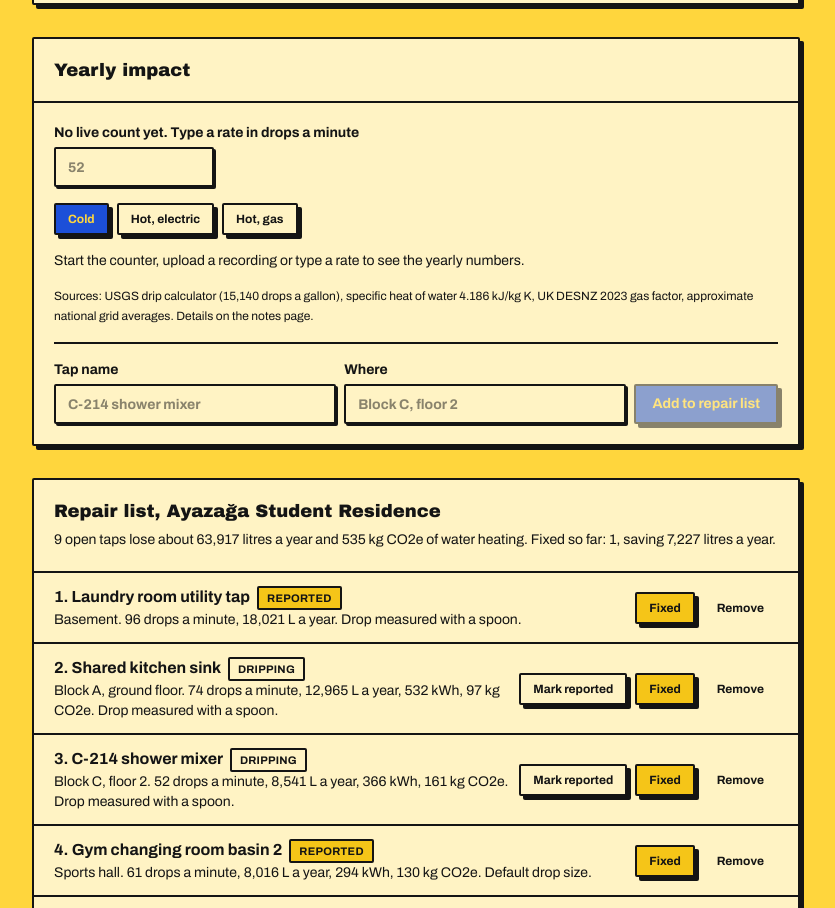
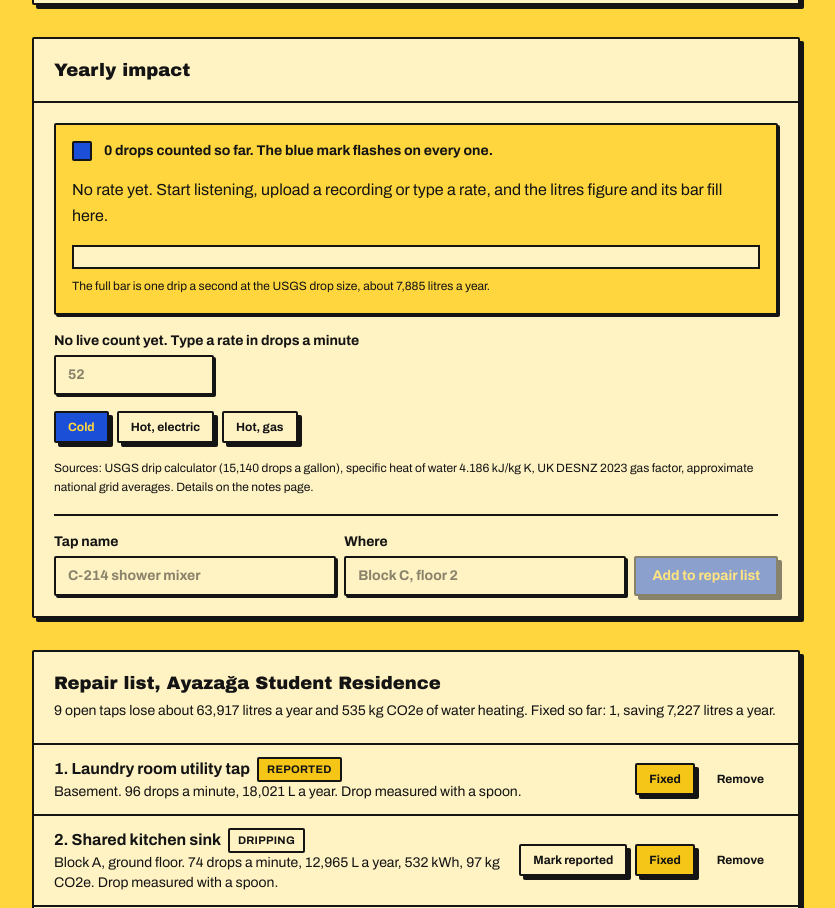
Before and after one commit to mericcintosun/guttora, a Next.js app: page /play in a window 1280 px wide. Shown: the part 1140-2048 px from the top of the page, without its empty margins (224-1059 px from the left). Built offline with nearby package versions, Linux system fonts and the light colour scheme.

Commit message:
feat(play): impact figure tweens litres and bar, drop mark flashes per drop

```diff
--- /dev/null
+++ b/components/impact-figure.tsx
@@ -0,0 +1,191 @@
+"use client";
+
+import { useRef } from "react";
+import gsap from "gsap";
+import { useGSAP } from "@gsap/react";
+import { annualLitres, DEFAULT_ML_PER_DROP, fmt } from "@/lib/impact";
+
+gsap.registerPlugin(useGSAP);
+
+export type ImpactFigureState = "idle" | "warming" | "regular" | "irregular" | "quiet" | "typed";
+
+export interface ImpactFigureProps {
+  count: number;
+  state: ImpactFigureState;
+  litres: number | null;
+  kwh: number | null;
+  kgCo2e: number | null;
+  mlPerDrop: number;
+}
+
+/** The full bar: one drip a second at the USGS drop size. */
+const FULL_BAR_LITRES = annualLitres(60, DEFAULT_ML_PER_DROP);
+
+const MOTION = "(prefers-reduced-motion: no-preference)";
+const REDUCE = "(prefers-reduced-motion: reduce)";
+
+type Branch = "error" | "loading" | "empty" | "zero" | "figure";
+
+function branchOf(state: ImpactFigureState, litres: number | null): Branch {
+  if (state === "irregular" || (litres !== null && !Number.isFinite(litres))) return "error";
+  if (state === "warming") return "loading";
+  if (litres === null || state === "idle") return "empty";
+  if (state === "quiet" || litres === 0) return "zero";
+  return "figure";
+}
+
+interface Shown {
+  litres: number;
+  ratio: number;
+  kwh: number;
+  co2: number;
+}
+
+type MM = ReturnType<typeof gsap.matchMedia>;
+
+// Kit signature 3 (K2 gsap): the yearly litres figure and its bar tween together from
+// the previous value whenever the rate or the drop size changes, and the drop mark
+// flashes on every counted drop. React always renders the final numbers, so server
+// HTML and a JavaScript-off page show the true value; GSAP only animates toward it.
+export function ImpactFigure({ count, state, litres, kwh, kgCo2e, mlPerDrop }: ImpactFigureProps) {
+  const rootRef = useRef<HTMLDivElement>(null);
+  const markRef = useRef<HTMLSpanElement>(null);
+  const barRef = useRef<HTMLDivElement>(null);
+  const litresRef = useRef<HTMLSpanElement>(null);
+  const kwhRef = useRef<HTMLElement>(null);
+  const co2Ref = useRef<HTMLElement>(null);
+  const shownRef = useRef<Shown>({ litres: 0, ratio: 0, kwh: 0, co2: 0 });
+  const prevCountRef = useRef<number>(count);
+  const figureMmRef = useRef<MM | null>(null);
+  const markMmRef = useRef<MM | null>(null);
+
+  const branch = branchOf(state, litres);
+  const showFigure = branch === "figure" && litres !== null;
+  const showEnergy = showFigure && kwh !== null && kgCo2e !== null;
+  const target: Shown = {
+    litres: showFigure ? litres : 0,
+    ratio: showFigure ? Math.min(1, Math.max(0, litres / FULL_BAR_LITRES)) : 0,
+    kwh: showEnergy ? kwh : 0,
+    co2: showEnergy ? kgCo2e : 0,
+  };
+
+  // Figure and bar: one timeline from the last shown value to the new one.
+  useGSAP(
+    () => {
+      // Snapshot what is on screen first, then drop the previous run (its listeners and
+      // its tween). The new timeline starts from that snapshot, so the climb never jumps back.
+      const from: Shown = { ...shownRef.current };
+      const to: Shown = { ...target };
+      figureMmRef.current?.revert();
+      const mm = gsap.matchMedia();
+      figureMmRef.current = mm;
+
+      const write = (v: Shown) => {
+        if (litresRef.current) litresRef.current.textContent = fmt(v.litres);
+        if (kwhRef.current) kwhRef.current.textContent = fmt(v.kwh);
+        if (co2Ref.current) co2Ref.current.textContent = fmt(v.co2);
+        shownRef.current = { ...v };
+      };
+
+      mm.add(MOTION, () => {
+        const proxy: Shown = { ...from };
+        write(proxy);
+        const tl = gsap.timeline({ defaults: { duration: 0.9, ease: "power2.out" } });
+        if (barRef.current) tl.fromTo(barRef.current, { scaleX: from.ratio }, { scaleX: to.ratio }, 0);
+        tl.to(proxy, { ...to, onUpdate: () => write(proxy) }, 0);
+      });
+
+      // Reduced motion: the final values, set at once, no tween.
+      mm.add(REDUCE, () => {
+        const proxy: Shown = { ...from };
+        gsap.set(proxy, { ...to });
+        if (barRef.current) gsap.set(barRef.current, { scaleX: to.ratio });
+        write(proxy);
+      });
+    },
+    { scope: rootRef, dependencies: [target.litres, target.ratio, target.kwh, target.co2, branch] }
+  );
+
+  // Drop mark: a short scale flash on every new counted drop.
+  useGSAP(
+    () => {
+      const prev = prevCountRef.current;
+      prevCountRef.current = count;
+      if (count <= prev || !markRef.current) return;
+      markMmRef.current?.revert();
+      const mm = gsap.matchMedia();
+      markMmRef.current = mm;
+      const mark = markRef.current;
+      mm.add(MOTION, () => {
+        gsap.fromTo(mark, { scale: 1.4 }, { scale: 1, duration: 0.25, ease: "power2.out" });
+      });
+      // Reduced motion: no flash, the mark stays at its resting size.
+      mm.add(REDUCE, () => {
+        gsap.set(mark, { scale: 1 });
+      });
+    },
+    { scope: rootRef, dependencies: [count] }
+  );
+
+  return (
+    <div ref={rootRef} className="space-y-4 rounded-sm border-2 border-border bg-background p-4 shadow-hard-sm">
+      <div className="flex items-center gap-3">
+        <span ref={markRef} aria-hidden="true" className="inline-block h-5 w-5 shrink-0 rounded-sm border-2 border-border bg-primary" />
+        <p className="text-sm font-bold">
+          {count === 1 ? "1 drop counted so far." : `${count} drops counted so far.`} The blue mark flashes on every one.
+        </p>
+      </div>
+
+      {showFigure ? (
+        <div className="space-y-2 leading-relaxed">
+          <p className="font-display text-2xl leading-tight sm:text-3xl">
+            This tap loses{" "}
+            <span ref={litresRef} className="tabular-nums text-primary">
+              {fmt(target.litres)}
+            </span>{" "}
+            litres a year.
+          </p>
+          <p className="text-sm">Counted at {fmt(mlPerDrop, 2)} mL a drop.</p>
+          {showEnergy ? (
+            <p>
+              Heating that water takes{" "}
+              <strong ref={kwhRef} className="tabular-nums">
+                {fmt(target.kwh)}
+              </strong>{" "}
+              kWh a year, about{" "}
+              <strong ref={co2Ref} className="tabular-nums">
+                {fmt(target.co2)}
+              </strong>{" "}
+              kg CO2e.
+            </p>
+          ) : null}
+        </div>
+      ) : branch === "error" ? (
+        <p className="font-bold text-warn leading-relaxed">
+          The room is too noisy for a steady rate, so there is no yearly figure. Move closer or turn off the fan.
+        </p>
+      ) : branch === "loading" ? (
+        <p className="leading-relaxed">Counting. The yearly figure appears after five drops.</p>
+      ) : branch === "zero" ? (
+        <p className="font-bold leading-relaxed">No regular drip. Yearly loss: 0 L.</p>
+      ) : (
+        <p className="leading-relaxed">
+          No rate yet. Start listening, upload a recording or type a rate, and the litres figure and its bar fill here.
+        </p>
+      )}
+
+      <div>
+        <div
+          className="h-6 w-full overflow-hidden border-2 border-border bg-card"
+          role="img"
+          aria-label={`Yearly loss bar, ${Math.round(target.ratio * 100)}% of one drip a second`}
+        >
+          <div ref={barRef} className="h-full origin-left bg-primary" style={{ transform: `scaleX(${target.ratio})` }} />
+        </div>
+        <p className="mt-2 text-xs leading-relaxed">
+          The full bar is one drip a second at the USGS drop size, about {fmt(FULL_BAR_LITRES)} litres a year.
+        </p>
+      </div>
+    </div>
+  );
+}
--- a/components/play-workbench.tsx
+++ b/components/play-workbench.tsx
@@ -2,6 +2,7 @@
 
 import { useState } from "react";
 import { DripListener } from "@/components/drip-listener";
+import { ImpactFigure, type ImpactFigureState } from "@/components/impact-figure";
 import { RepairList } from "@/components/repair-list";
 import { RouteSkeleton } from "@/components/route-states";
 import { useRepairList } from "@/components/use-repair-list";
@@ -59,6 +60,7 @@ export function PlayWorkbench({ residence, gridFactors, defaultGridCode, resetOn
       ? computeImpact({ dripsPerMinute: rate, mlPerDrop, measuredDrop: spoonDrops !== null, heater, deltaT: dT, gridCode })
       : null;
   const count = stats?.count ?? 0;
+  const figureState: ImpactFigureState = stats?.state ?? (typed > 0 ? "typed" : "idle");
 
   // One measurement, one row: the same inputs and the same drop count give the same key,
   // so a double click or a repeat press adds nothing (addTapOnce in lib/store.ts).
@@ -159,6 +161,16 @@ export function PlayWorkbench({ residence, gridFactors, defaultGridCode, resetOn
           <CardTitle>Yearly impact</CardTitle>
         </CardHeader>
         <CardContent className="space-y-4">
+          {/* DEMO step 3: kit signature 3, the litres figure and its bar tween together. */}
+          <ImpactFigure
+            count={count}
+            state={figureState}
+            litres={impact?.litres ?? null}
+            kwh={heater !== "none" && impact ? impact.kwh : null}
+            kgCo2e={heater !== "none" && impact ? impact.kgCo2e : null}
+            mlPerDrop={mlPerDrop}
+          />
+
           {liveRate === null ? (
             <label className="block text-sm font-bold">
               No live count yet. Type a rate in drops a minute
@@ -214,9 +226,7 @@ export function PlayWorkbench({ residence, gridFactors, defaultGridCode, resetOn
                 </>
               )}
             </div>
-          ) : (
-            <p className="text-sm">Start the counter, upload a recording or type a rate to see the yearly numbers.</p>
-          )}
+          ) : null}
 
           <p className="text-xs leading-relaxed">
             Sources: USGS drip calculator (15,140 drops a gallon), specific heat of water 4.186 kJ/kg K, UK DESNZ 2023 gas
```
Also changed, not shown: 1 other file (tests, documents, lock files or other folders).
